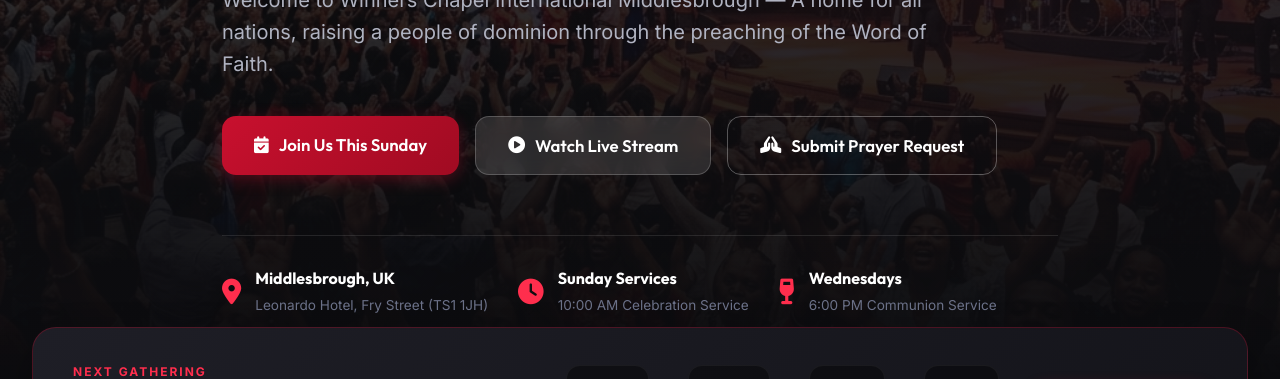
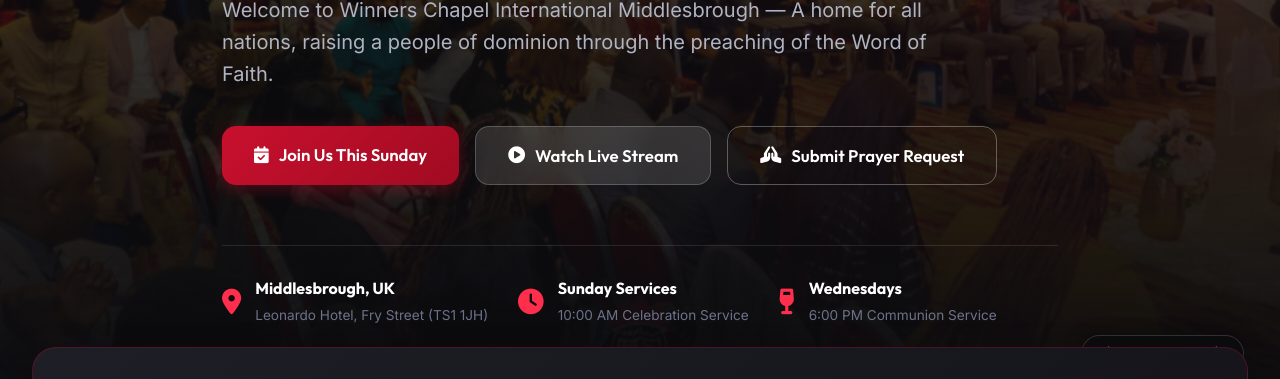
Before and after one commit to El-Gabi/Church-Website, a website built with Vite: page index.html in a window 1280 px wide. Shown: the part 502-881 px from the top of the page. Built offline with nearby package versions, Linux system fonts and the light colour scheme; files whose address does not match are found by name.

Commit message:
Add dynamic background slideshow with uploaded church photos to Hero section

```diff
--- a/index.html
+++ b/index.html
@@ -64,7 +64,16 @@
 
   <!-- Hero Section -->
   <section class="hero-section" id="home">
+    <!-- Slideshow Background Images -->
+    <div class="hero-slider-bg" id="heroSliderBg">
+      <div class="hero-slide active" style="background-image: url('/images/hero_slide_1.jpg');"></div>
+      <div class="hero-slide" style="background-image: url('/images/hero_slide_2.jpg');"></div>
+      <div class="hero-slide" style="background-image: url('/images/hero_slide_3.jpg');"></div>
+      <div class="hero-slide" style="background-image: url('/images/hero_slide_4.jpg');"></div>
+    </div>
+
     <div class="hero-overlay"></div>
+
     <div class="container hero-content">
       <div class="hero-badge">
         <i class="fa-solid fa-crown"></i> LIVING FAITH CHURCH WORLDWIDE
@@ -106,6 +115,18 @@
           </div>
         </div>
       </div>
+    </div>
+
+    <!-- Hero Slideshow Controls -->
+    <div class="hero-slider-controls">
+      <button class="hero-slide-btn" id="btnHeroPrev" aria-label="Previous Slide"><i class="fa-solid fa-chevron-left"></i></button>
+      <div class="hero-slide-dots" id="heroSlideDots">
+        <span class="dot active" data-slide="0"></span>
+        <span class="dot" data-slide="1"></span>
+        <span class="dot" data-slide="2"></span>
+        <span class="dot" data-slide="3"></span>
+      </div>
+      <button class="hero-slide-btn" id="btnHeroNext" aria-label="Next Slide"><i class="fa-solid fa-chevron-right"></i></button>
     </div>
   </section>
 
@@ -225,7 +246,7 @@
     <div class="container">
       <div class="about-grid">
         <div class="about-image-wrapper">
-          <img src="/images/pastor_welcome.png" alt="Resident Pastor Winners Chapel Middlesbrough" class="about-img main-img">
+          <img src="/public/images/pastor_welcome.jpg" alt="Resident Pastor Winners Chapel Middlesbrough" class="about-img main-img">
           <div class="about-experience-badge">
             <span class="big-number">12</span>
             <span class="badge-text">Pillars of the Liberation Mandate</span>
--- a/main.js
+++ b/main.js
@@ -1,6 +1,86 @@
 // WINNERS CHAPEL INTERNATIONAL MIDDLESBROUGH INTERACTIVE SCRIPT
 
 document.addEventListener('DOMContentLoaded', () => {
+
+  // --- 0. Hero Background Slideshow System ---
+  const heroSlides = document.querySelectorAll('.hero-slide');
+  const heroDots = document.querySelectorAll('#heroSlideDots .dot');
+  const btnHeroPrev = document.getElementById('btnHeroPrev');
+  const btnHeroNext = document.getElementById('btnHeroNext');
+  const heroSection = document.getElementById('home');
+
+  let currentSlide = 0;
+  let slideInterval = null;
+  const SLIDE_DURATION = 5000; // 5 seconds
+
+  function goToSlide(index) {
+    if (!heroSlides.length) return;
+
+    currentSlide = (index + heroSlides.length) % heroSlides.length;
+
+    heroSlides.forEach((slide, idx) => {
+      if (idx === currentSlide) {
+        slide.classList.add('active');
+      } else {
+        slide.classList.remove('active');
+      }
+    });
+
+    heroDots.forEach((dot, idx) => {
+      if (idx === currentSlide) {
+        dot.classList.add('active');
+      } else {
+        dot.classList.remove('active');
+      }
+    });
+  }
+
+  function nextSlide() {
+    goToSlide(currentSlide + 1);
+  }
+
+  function prevSlide() {
+    goToSlide(currentSlide - 1);
+  }
+
+  function startSlideTimer() {
+    stopSlideTimer();
+    slideInterval = setInterval(nextSlide, SLIDE_DURATION);
+  }
+
+  function stopSlideTimer() {
+    if (slideInterval) clearInterval(slideInterval);
+  }
+
+  if (heroSlides.length) {
+    startSlideTimer();
+
+    if (btnHeroNext) {
+      btnHeroNext.addEventListener('click', () => {
+        nextSlide();
+        startSlideTimer();
+      });
+    }
+
+    if (btnHeroPrev) {
+      btnHeroPrev.addEventListener('click', () => {
+        prevSlide();
+        startSlideTimer();
+      });
+    }
+
+    heroDots.forEach((dot, idx) => {
+      dot.addEventListener('click', () => {
+        goToSlide(idx);
+        startSlideTimer();
+      });
+    });
+
+    if (heroSection) {
+      heroSection.addEventListener('mouseenter', stopSlideTimer);
+      heroSection.addEventListener('mouseleave', startSlideTimer);
+    }
+  }
 
   // --- 1. Service Countdown System ---
   function updateServiceCountdown() {
--- a/style.css
+++ b/style.css
@@ -416,30 +416,113 @@
   cursor: pointer;
 }
 
-/* Hero Section */
+/* Hero Section & Background Slideshow */
 .hero-section {
   position: relative;
-  min-height: 85vh;
-  display: flex;
-  align-items: center;
-  background: url('/images/hero_worship.png') center/cover no-repeat;
-  padding: 100px 0 60px;
+  min-height: 88vh;
+  display: flex;
+  align-items: center;
+  overflow: hidden;
+  padding: 110px 0 70px;
+  background-color: var(--dark-bg);
+}
+
+.hero-slider-bg {
+  position: absolute;
+  inset: 0;
+  z-index: 1;
+}
+
+.hero-slide {
+  position: absolute;
+  inset: 0;
+  background-size: cover;
+  background-position: center center;
+  opacity: 0;
+  transform: scale(1.08);
+  transition: opacity 1.4s ease-in-out, transform 7s ease-out;
+}
+
+.hero-slide.active {
+  opacity: 1;
+  transform: scale(1.02);
+  z-index: 1;
 }
 
 .hero-overlay {
   position: absolute;
   inset: 0;
+  z-index: 2;
   background: linear-gradient(180deg,
-    rgba(12, 12, 15, 0.75) 0%,
-    rgba(12, 12, 15, 0.9) 70%,
+    rgba(12, 12, 15, 0.65) 0%,
+    rgba(12, 12, 15, 0.88) 70%,
     var(--dark-bg) 100%),
-    radial-gradient(circle at 80% 20%, rgba(200, 16, 46, 0.25) 0%, transparent 50%);
+    radial-gradient(circle at 85% 20%, rgba(200, 16, 46, 0.35) 0%, transparent 55%);
 }
 
 .hero-content {
   position: relative;
-  z-index: 2;
+  z-index: 3;
   max-width: 900px;
+}
+
+.hero-slider-controls {
+  position: absolute;
+  bottom: 25px;
+  right: 36px;
+  z-index: 4;
+  display: flex;
+  align-items: center;
+  gap: 12px;
+  background: rgba(12, 12, 15, 0.65);
+  backdrop-filter: blur(12px);
+  padding: 6px 16px;
+  border-radius: var(--radius-full);
+  border: 1px solid rgba(255, 255, 255, 0.15);
+  box-shadow: 0 4px 20px rgba(0, 0, 0, 0.4);
+}
+
+.hero-slide-btn {
+  background: none;
+  border: none;
+  color: #FFFFFF;
+  font-size: 0.95rem;
+  cursor: pointer;
+  padding: 4px;
+  display: flex;
+  align-items: center;
+  justify-content: center;
+  transition: color var(--transition-fast);
+}
+
+.hero-slide-btn:hover {
+  color: var(--primary-red-light);
+}
+
+.hero-slide-dots {
+  display: flex;
+  align-items: center;
+  gap: 8px;
+}
+
+.dot {
+  width: 8px;
+  height: 8px;
+  border-radius: 50%;
+  background: rgba(255, 255, 255, 0.35);
+  cursor: pointer;
+  transition: all var(--transition-normal);
+}
+
+.dot:hover {
+  background: rgba(255, 255, 255, 0.8);
+}
+
+.dot.active {
+  background: var(--primary-red);
+  width: 22px;
+  border-radius: 10px;
+  box-shadow: 0 0 10px var(--primary-red-glow);
 }
 
 .hero-badge {
```
Also changed, not shown: images/hero_slide_1.jpg (added), images/hero_slide_2.jpg (added), images/hero_slide_3.jpg (added), images/hero_slide_4.jpg (added), public/images/hero_slide_1.jpg (added), public/images/hero_slide_2.jpg (added), public/images/hero_slide_3.jpg (added), public/images/hero_slide_4.jpg (added), public/images/pastor_welcome.jpeg (added), 4 other files.
